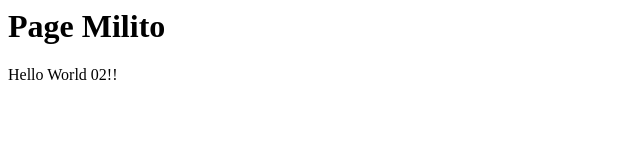
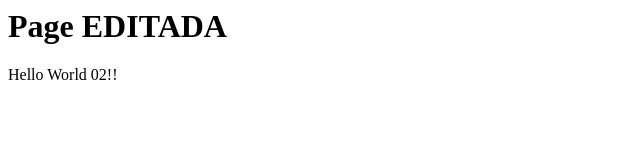
Before and after one commit to williamalxfer/williamalxfer.github.io, a plain HTML site: page index.html in a window 1280 px wide. Shown: the whole page, without its empty margins (0-640 px from the left). Drawn offline with Linux system fonts and the light colour scheme.

Commit message:
Fiz outra alteração

```diff
--- a/index.html
+++ b/index.html
@@ -4,7 +4,7 @@
         <title> page william 02 </title>
 
     <body>
-        <h1>Page Milito</h1>
+        <h1>Page EDITADA</h1>
         <p> Hello World 02!! </p>
     </body>
 
```
